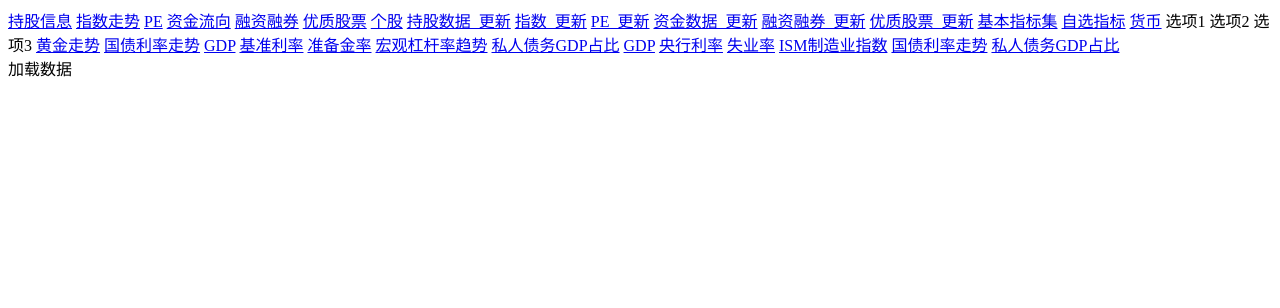
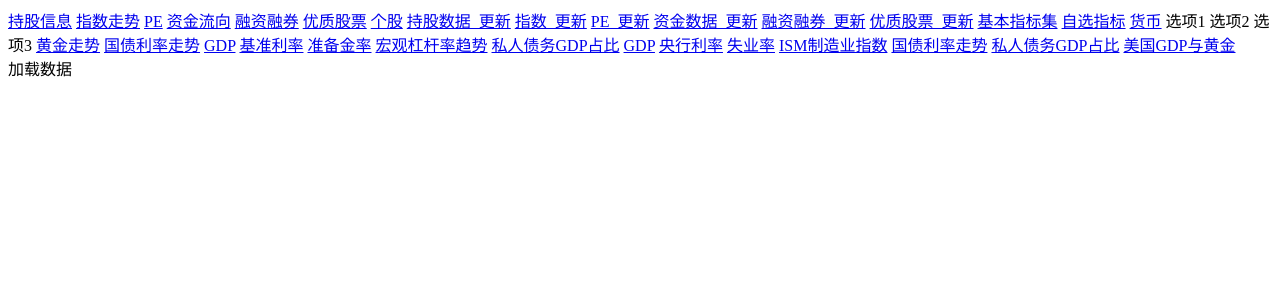
Before and after one commit to zman2013/finance_monitor, a Flask app: page /country_database/basic_view in a window 1280 px wide. Shown: the top 308 px of the page. Run offline with Flask 2, Linux system fonts and the light colour scheme; parts of the project's set-up code (start-up, migrations or seed data) failed here and were passed over; some libraries are stand-ins or nearby versions.

Commit message:
添加了美国GDP与黄金

```diff
--- a/templates/layout/menu.html
+++ b/templates/layout/menu.html
@@ -56,6 +56,7 @@
             <el-menu-item index="5-4"><a href="http://data.eastmoney.com/cjsj/foreign_0_0.html">ISM制造业指数</a></el-menu-item>
             <el-menu-item index="5-5"><a href="https://cn.investing.com/rates-bonds/u.s.-10-year-bond-yield">国债利率走势</a></el-menu-item>
             <el-menu-item index="5-6"><a href="https://fred.stlouisfed.org/series/QUSPAM770A">私人债务GDP占比</a></el-menu-item>
+            <el-menu-item index="5-7"><a href="https://fred.stlouisfed.org/graph/?g=qmQC">美国GDP与黄金</a></el-menu-item>
         </el-submenu>
 
     </el-menu>
```
